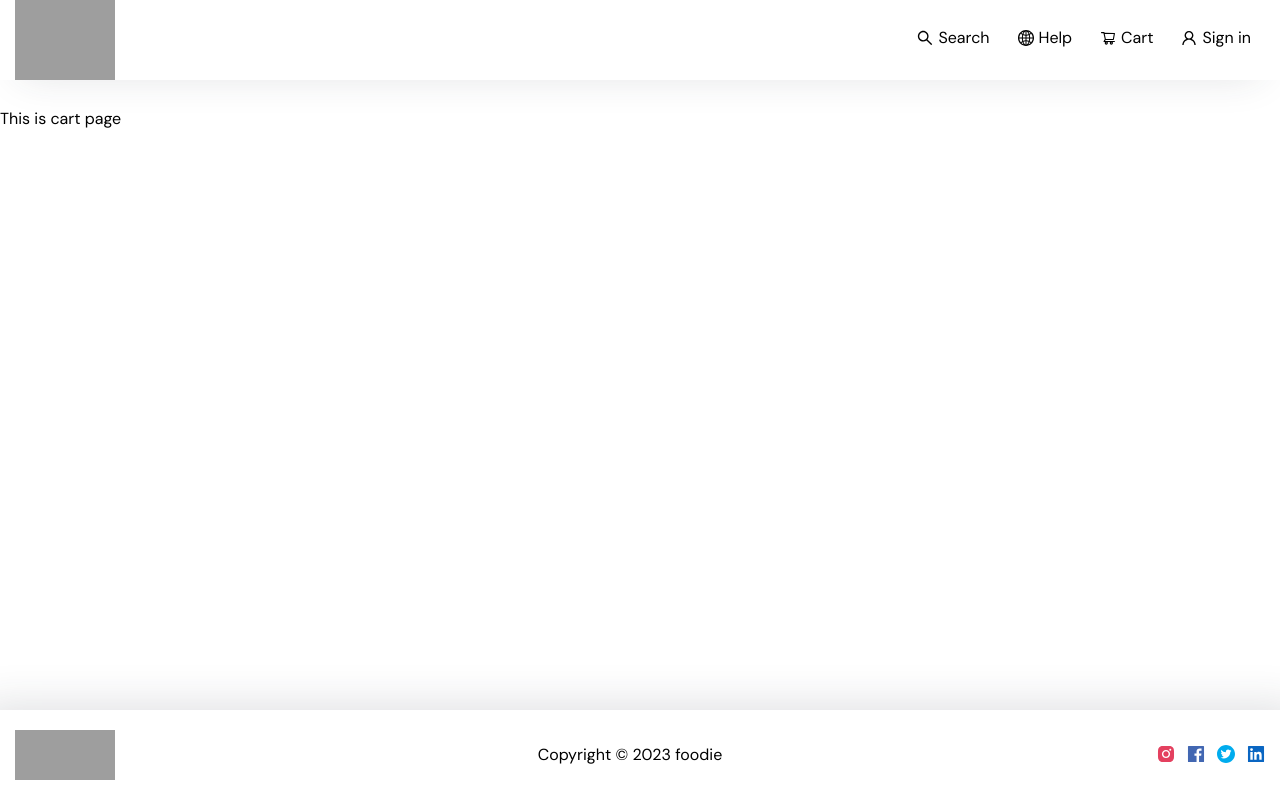
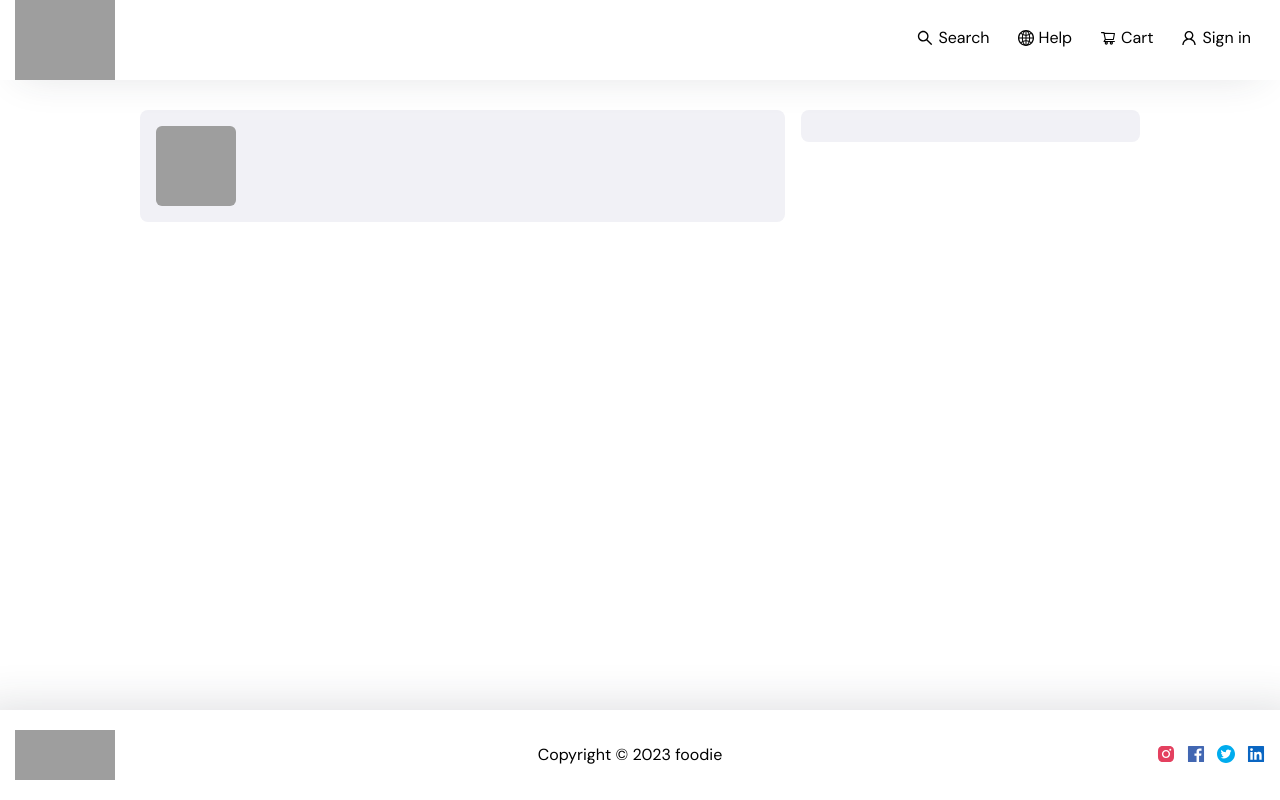
Before and after one commit to pritesh511/food-ordering-app, a React (Vite) app: page /cart in a window 1280 px wide. Built offline with nearby package versions, Linux system fonts and the light colour scheme; grey boxes are pictures that could not be loaded.

Commit message:
cart detail page design

```diff
--- a/src/pages/cart/Cart.jsx
+++ b/src/pages/cart/Cart.jsx
@@ -1,7 +1,60 @@
 import React from "react";
+import "./cart.css";
+import { BASE_IMG_URL } from "../../utils/constant";
+import { useSelector } from "react-redux";
 
 const Cart = () => {
-  return <div>This is cart page</div>;
+  const cart_item = useSelector((state) => state.cartslice.cart);
+  const currentRestaurant = useSelector(
+    (state) => state.cartslice.currentRestaurant
+  );
+
+  const { cloudinaryImageId, name, city } = currentRestaurant;
+
+  return (
+    <div className="container">
+      <div className="cart-container">
+        <div className="cart-items-list">
+          <div className="cart-item">
+            <div className="cart-item-top">
+              <img
+                src={BASE_IMG_URL + cloudinaryImageId}
+                className="cart-res-img"
+              />
+              <div className="cart-res-detail">
+                <h2>{name}</h2>
+                <p>{city}</p>
+                <div className="cart-underline"></div>
+              </div>
+            </div>
+            {cart_item.map((item) => {
+              return (
+                <div className="cart-item-bottom" key={item?.id}>
+                  <div className="cart-item-name">
+                    <div className="cart-food">
+                      <div className="cart-food-circle"></div>
+                    </div>
+                    <div className="cart-food-detail-right">
+                      <p className="food-name">{item?.name}</p>
+                      <p className="cart-item-price">Rs. {item?.price / 100}</p>
+                    </div>
+                  </div>
+                  <div className="cart-item-button-main">
+                    <div className="cart-button-wrap">
+                      <span className="cart-item-button">+</span>
+                      <span className="cart-item-qty">{item?.qty}</span>
+                      <span className="cart-item-button">-</span>
+                    </div>
+                  </div>
+                </div>
+              );
+            })}
+          </div>
+        </div>
+        <div className="cart-checkout-box"></div>
+      </div>
+    </div>
+  );
 };
 
 export default Cart;
--- a/src/pages/cart/cart.css
+++ b/src/pages/cart/cart.css
@@ -0,0 +1,114 @@
+.cart-container {
+  max-width: 1000px;
+  width: 100%;
+  margin: auto;
+  display: flex;
+  align-items: flex-start;
+  gap: 16px;
+}
+.cart-items-list {
+  flex: 2;
+  padding: 16px;
+  border-radius: 8px;
+  background-color: var(--dark-white);
+}
+.cart-checkout-box {
+  flex: 1;
+  padding: 16px;
+  border-radius: 8px;
+  background-color: var(--dark-white);
+}
+.cart-item-top {
+  display: flex;
+  align-items: flex-start;
+}
+.cart-res-detail {
+  margin: 0 0 0 12px;
+}
+.cart-res-detail h2 {
+  margin: 0 0 8px 0;
+  font-size: 20px;
+  font-weight: 600;
+  color: var(--dark-color);
+}
+.cart-res-detail p {
+  margin: 0 0 18px 0;
+  font-size: 14px;
+  color: var(--light-gray);
+}
+.cart-res-img {
+  width: 80px;
+  height: 80px;
+  border-radius: 6px;
+  object-fit: cover;
+}
+.cart-item-bottom {
+  display: flex;
+  margin: 30px 0 0 0;
+}
+.cart-item-name {
+  width: 60%;
+  display: flex;
+  align-items: flex-start;
+}
+.cart-food {
+  min-width: 20px;
+  min-height: 20px;
+  display: flex;
+  align-items: center;
+  justify-content: center;
+  border: 1px solid red;
+  margin: 3px 0 0 0;
+}
+.cart-food-detail-right {
+  margin: 0 0 0 18px;
+}
+.cart-food-circle {
+  min-width: 12px;
+  min-height: 12px;
+  background-color: red;
+  border-radius: 50%;
+}
+.cart-item-button-main {
+  width: 40%;
+  display: flex;
+  align-items: center;
+  justify-content: flex-end;
+}
+.cart-button-wrap {
+  display: flex;
+  width: 100px;
+  background: var(--white-color);
+  border-radius: 6px;
+  height: 30px;
+  box-shadow: 0 15px 60px 10px rgba(40, 44, 63, 0.15);
+}
+.cart-item-button {
+  width: 33%;
+  font-size: 14px;
+  color: var(--dark-color);
+  font-weight: 700;
+  display: flex;
+  cursor: pointer;
+  align-items: center;
+  justify-content: center;
+}
+.cart-item-qty {
+  width: 33%;
+  display: flex;
+  align-items: center;
+  justify-content: center;
+  font-size: 14px;
+  color: var(--dark-color);
+  font-weight: 500;
+}
+.food-name {
+  margin: 0 0 6px 0;
+  font-size: 16px;
+  color: var(--dark-color);
+}
+.cart-item-price {
+  margin: 0;
+  font-size: 14px;
+  color: var(--light-gray);
+}
--- a/src/pages/restaurantMenu/RestaurantMenu.jsx
+++ b/src/pages/restaurantMenu/RestaurantMenu.jsx
@@ -7,7 +7,7 @@ import "./restaurantMenu.css";
 import { BASE_IMG_URL } from "../../utils/constant";
 import MenuSkelton from "../../components/menuSkelton/MenuSkelton";
 import { useDispatch } from "react-redux";
-import { addTocart } from "../../redux/slices/cartslice";
+import { addTocart, setCurremtRestaurant } from "../../redux/slices/cartslice";
 
 const RestaurantMenu = () => {
   const [resMenuData, setResMenuData] = useState(null);
@@ -62,7 +62,7 @@ const RestaurantMenu = () => {
                   <p>RS. {item?.card?.info?.price / 100}</p>
                 </div>
                 <div className="food-img">
-                  <img src={BASE_IMG_URL + resData?.cloudinaryImageId} />
+                  <img src={BASE_IMG_URL + item?.card?.info?.imageId} />
                   {/* <div className="button-wrap">
                     <span className="item-button">+</span>
                     <span className="item-qty">1</span>
@@ -70,7 +70,10 @@ const RestaurantMenu = () => {
                   </div> */}
                   <div
                     className="add-item-button"
-                    onClick={() => dispatch(addTocart(item?.card?.info))}
+                    onClick={() => {
+                      dispatch(addTocart(item?.card?.info, resData));
+                      dispatch(setCurremtRestaurant(resData));
+                    }}
                   >
                     Add Item
                   </div>
--- a/src/redux/slices/cartslice.js
+++ b/src/redux/slices/cartslice.js
@@ -2,6 +2,7 @@ import { createSlice } from "@reduxjs/toolkit";
 
 const initialState = {
   cart: [],
+  currentRestaurant: {},
 };
 
 const cartslice = createSlice({
@@ -16,9 +17,12 @@ const cartslice = createSlice({
         state.cart.push({ ...action.payload, qty: 1 });
       }
     },
+    setCurremtRestaurant: (state, action) => {
+      state.currentRestaurant = action.payload;
+    },
   },
 });
 
-export const { addTocart } = cartslice.actions;
+export const { addTocart, setCurremtRestaurant } = cartslice.actions;
 
 export default cartslice.reducer;
```
